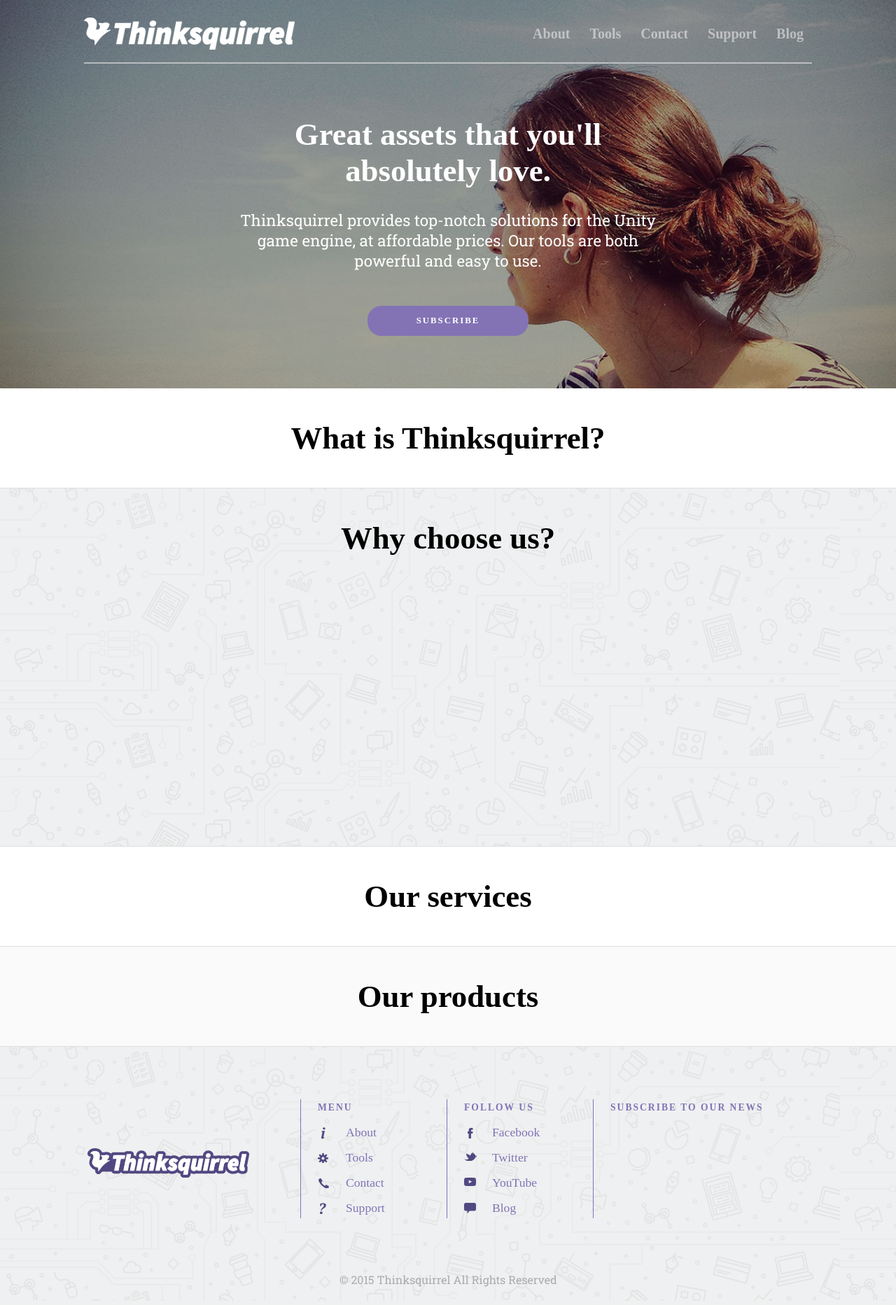
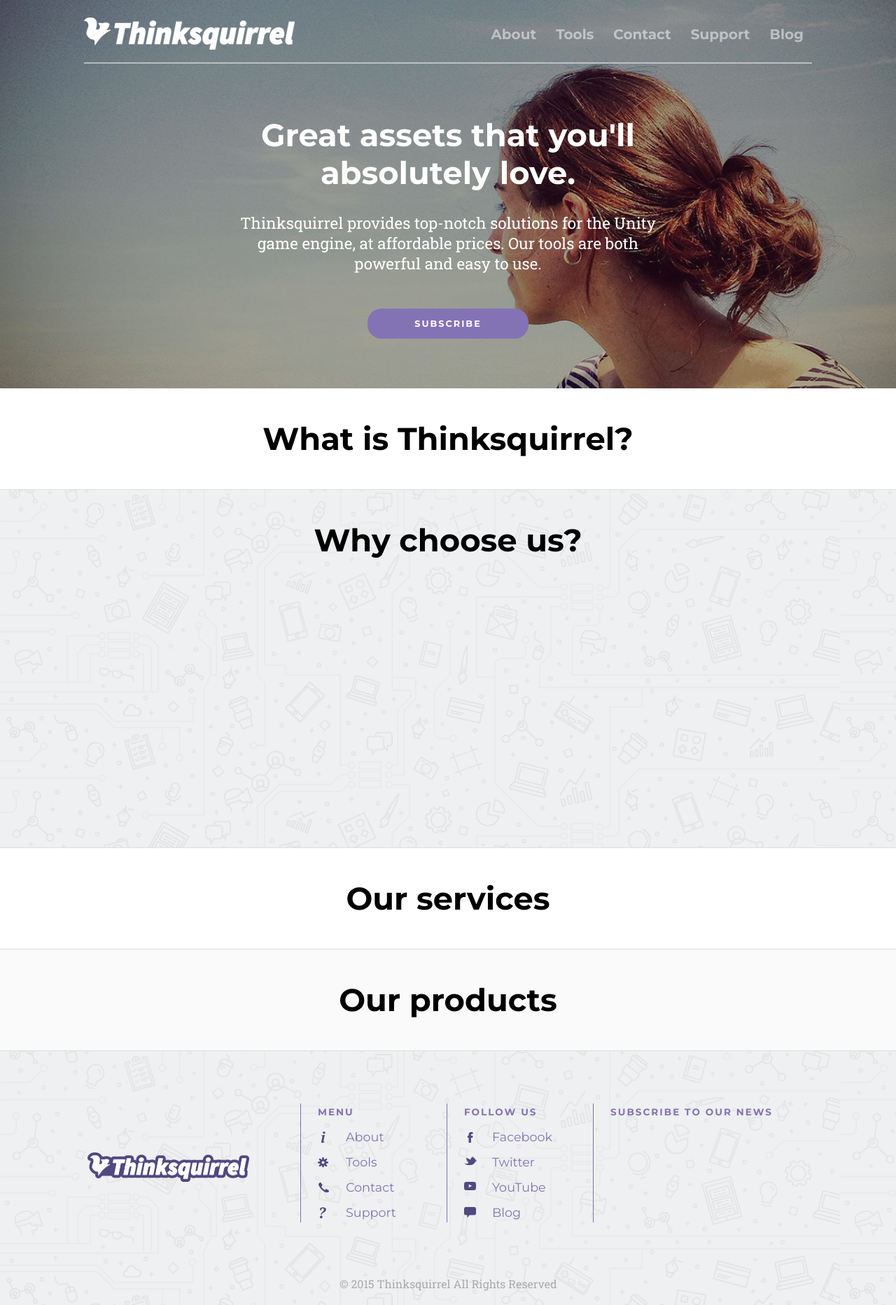
Before and after one commit to nbolt/thinksquirrel, a PHP site: page / in a window 1280 px wide. Shown: the whole page at 70% size. Before the commit the page ends 1839 px from the top, so only its background shows below. Run offline with PHP 8.4, Linux system fonts and the light colour scheme; some libraries are stand-ins or nearby versions; some web fonts are replaced.

Commit message:
montserrat fix

```diff
--- a/index.html
+++ b/index.html
@@ -10,9 +10,7 @@
 
 
     <link rel="stylesheet" type="text/css" href="/style.css">
-
-    <link href='https://fonts.googleapis.com/css?family=Roboto+Slab:400,700' rel='stylesheet' type='text/css'>
-
+    <link href='https://fonts.googleapis.com/css?family=Montserrat:400,700|Roboto+Slab:400,700' rel='stylesheet' type='text/css'>
     <script src="http://code.jquery.com/jquery-1.11.0.min.js"></script>
   </head>
 
--- a/style.css
+++ b/style.css
@@ -50,11 +50,6 @@
     -moz-filter: grayscale(0);
     -webkit-filter: grayscale(0);
   }
-}
-
-@font-face {
-  font-family: Montserrat;
-  src: url(/type/montserrat/Montserrat-Book.otf) format(woff);
 }
 
 html, body {
```
Also changed, not shown: type/montserrat/Montserrat-Black.otf (deleted), type/montserrat/Montserrat-Bold.otf (deleted), type/montserrat/Montserrat-ExtraBold.otf (deleted), type/montserrat/Montserrat-Hairline.otf (deleted), type/montserrat/Montserrat-Light.otf (deleted), type/montserrat/Montserrat-Regular.otf (deleted), type/montserrat/Montserrat-SemiBold.otf (deleted), type/montserrat/Montserrat-UltraLight.otf (deleted).
